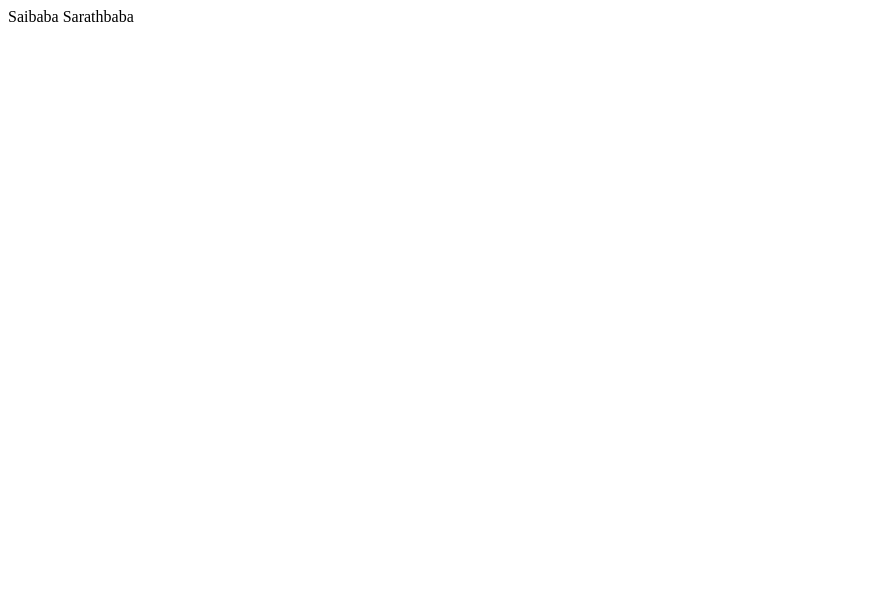
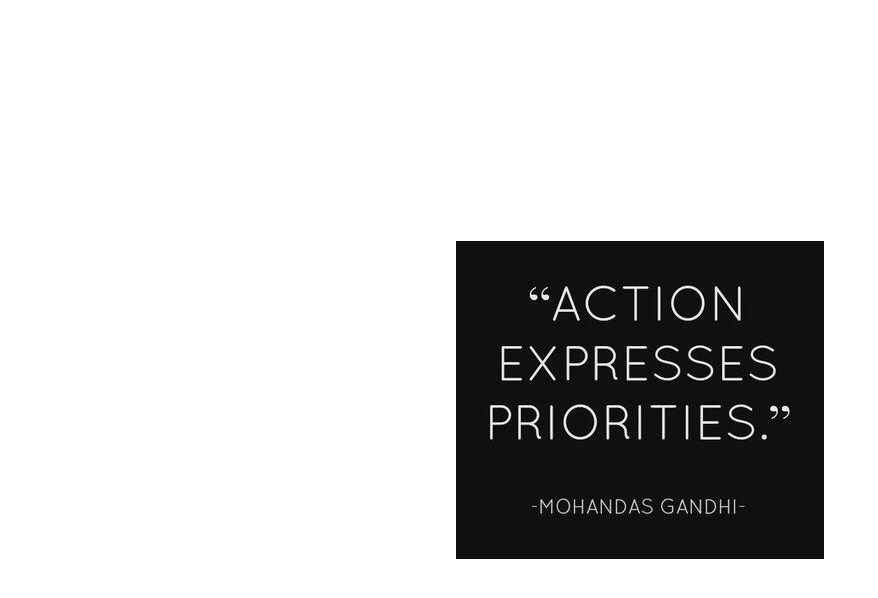
Before and after one commit to harshitha1990/harshitha1990.github.io, a plain HTML site: page index.html in a window 1280 px wide. Shown: the whole page, without its empty margins (0-878 px from the left). Drawn offline with Linux system fonts and the light colour scheme.

Commit message:
added an image

```diff
--- a/index.html
+++ b/index.html
@@ -1,6 +1,17 @@
 <!DOCTYPE html>
 <html>
+	<head>
+		<title>Sainirman</title>
+		<style>
+			img{
+				  position: fixed;
+				  top: 50%;
+				  left: 50%;
+				  transform: translate(-50%, -50%);
+			}
+		</style>
+	</head>
 	<body>
-		<div>Saibaba Sarathbaba</div>
+		<img src="img.jpg"/>
 	</body>
 </html>
```
Also changed, not shown: img.jpg (added).
